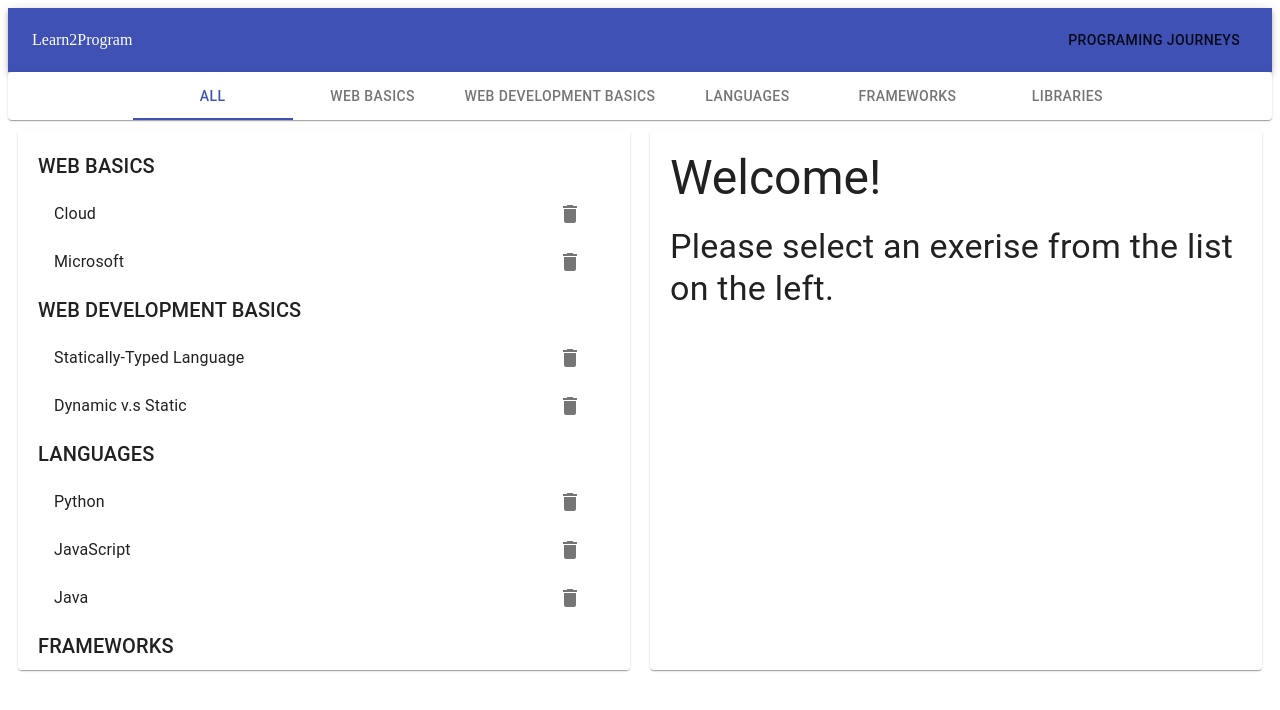
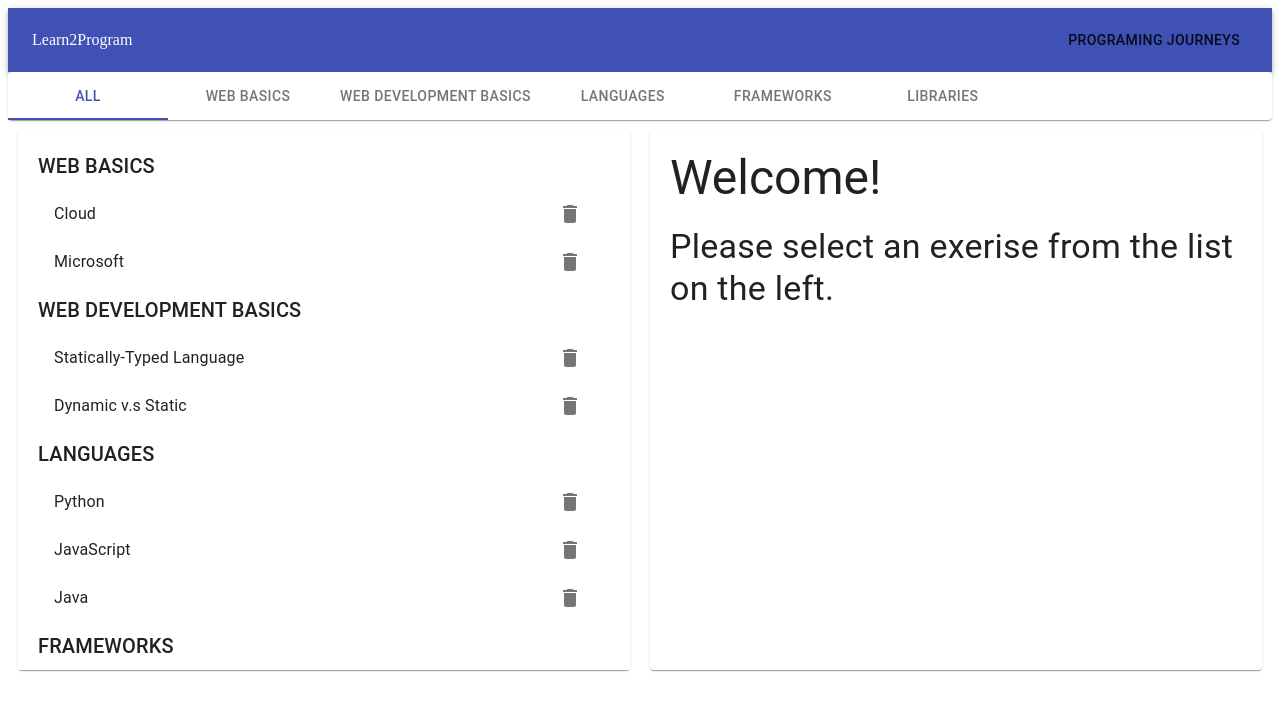
Before and after one commit to kristina-arezina/terms-2-program, a React (Create React App) app: page / in a window 1280 px wide. Shown: the top 710 px of the page. Built offline with nearby package versions, Linux system fonts and the light colour scheme.

Commit message:
changed width on form so compatable with other devices

```diff
--- a/src/components/Exercises/Dialogs/Create.js
+++ b/src/components/Exercises/Dialogs/Create.js
@@ -80,13 +80,13 @@ export default class extends Component {
                             value={name}
                             onChange={this.handleChange('name')}
                             margin="normal"
-                            style={{width:500}}
+                            style={{width:250}}
                         />
                         <br/>
                         <FormControl >
                             <InputLabel htmlFor="muscles">Muscles</InputLabel>
                             <Select
-                                style={{width:500}}
+                                style={{width:250}}
                                 value={muscles}
                                 onChange={this.handleChange("muscles")}
                             >
@@ -98,7 +98,7 @@ export default class extends Component {
                         </FormControl>
                         <br/>
                         <TextField
-                            style={{width:500}}
+                            style={{width:250}}
                             multiline
                             rows="6"
                             label="Description"
--- a/src/components/Layout/Footer.js
+++ b/src/components/Layout/Footer.js
@@ -18,6 +18,8 @@ return <Paper >
                 indicatorColor="primary"
                 textColor="primary"
                 centered
+                variant="scrollable"
+                scrollButtons="auto"
             >
                 <Tab label="All" />
                 {muscles.map(group =>
```
